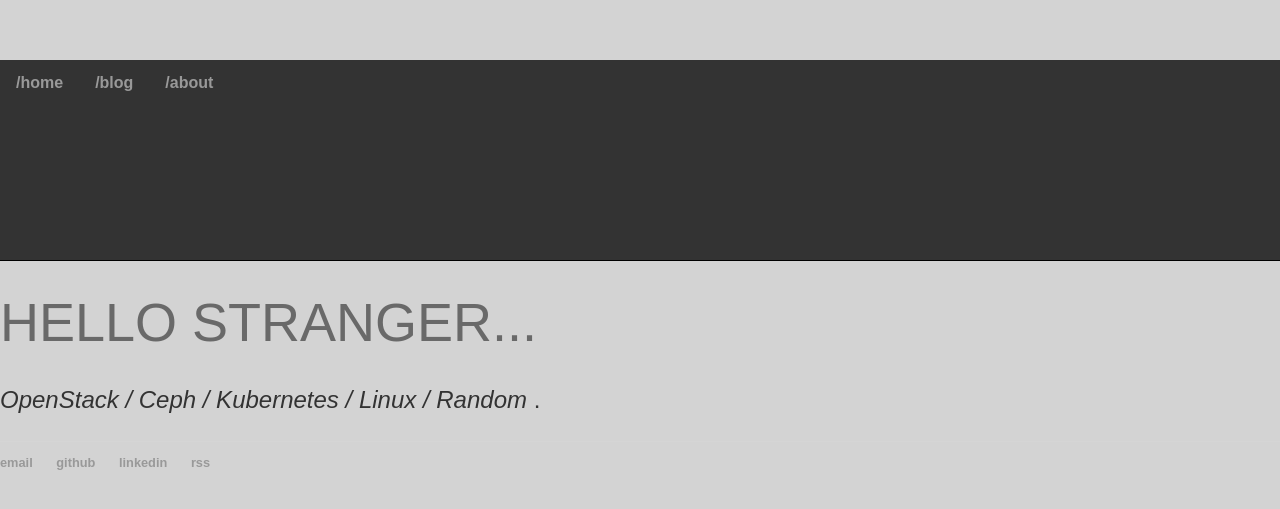
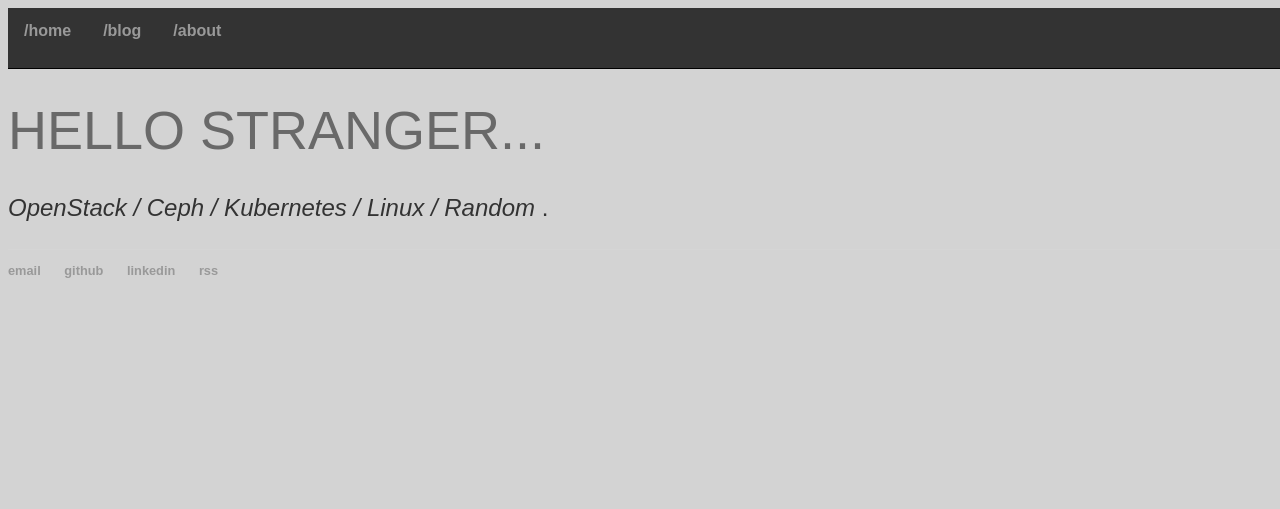
Before and after one commit to mauroseb/mauroseb.github.io, a Jekyll site: the page built from index.html, in a window 1280 px wide. Shown: the top 509 px of the page. Built offline with Jekyll 4.4.1, drawn with Linux system fonts in a browser that asks for light colours; the list of posts is cut into pages by our own code.

Commit message:
Update main.css

```diff
--- a/css/main.css
+++ b/css/main.css
@@ -1,5 +1,4 @@
 body {
-    margin: 60px auto;
     width: 100%;
     background-color: #d3d3d3;
     background-blend-mode: multiply, luminosity;
@@ -10,7 +9,7 @@ nav ul {
     padding: 0px;
     margin: 0;
     top: 0;
-    height: 200px;
+    height: 60px;
     list-style: none;
     font-weight: bold;
     border-bottom: 1px solid #000000;
```
